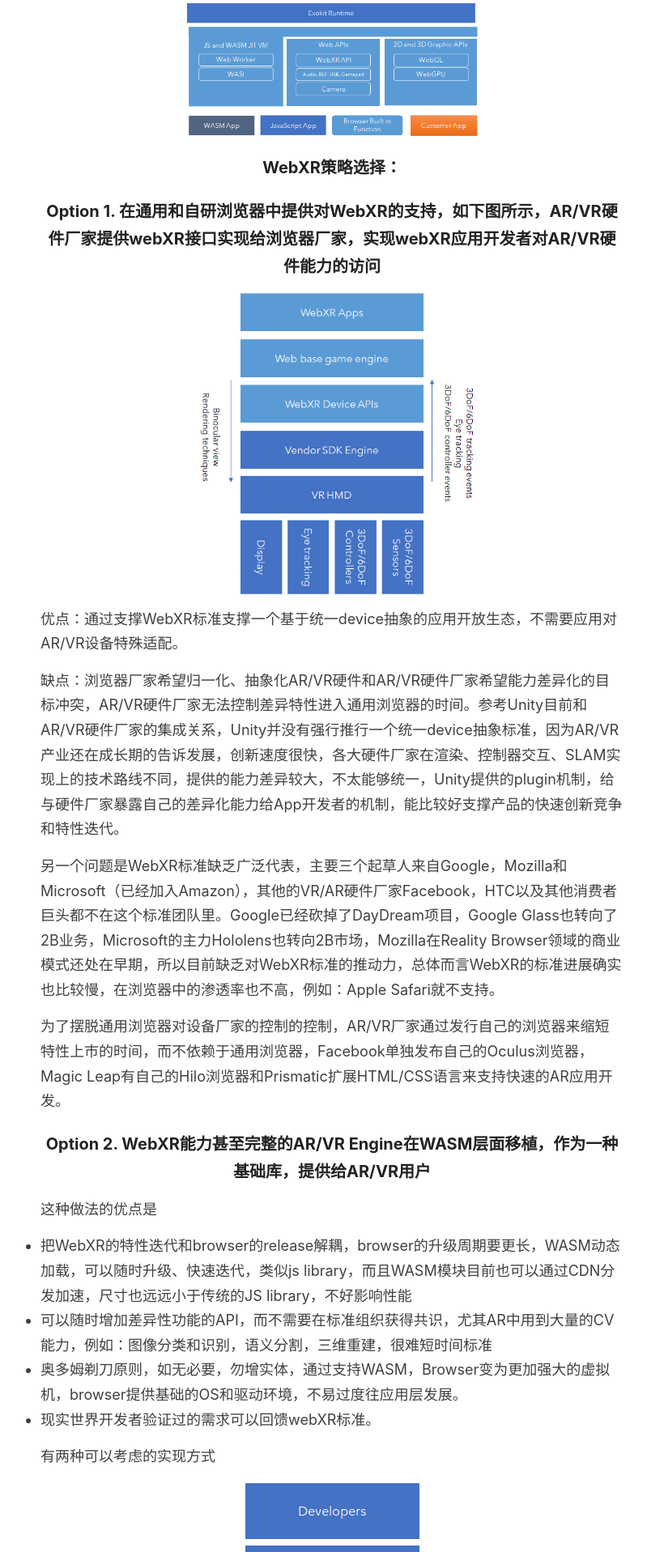
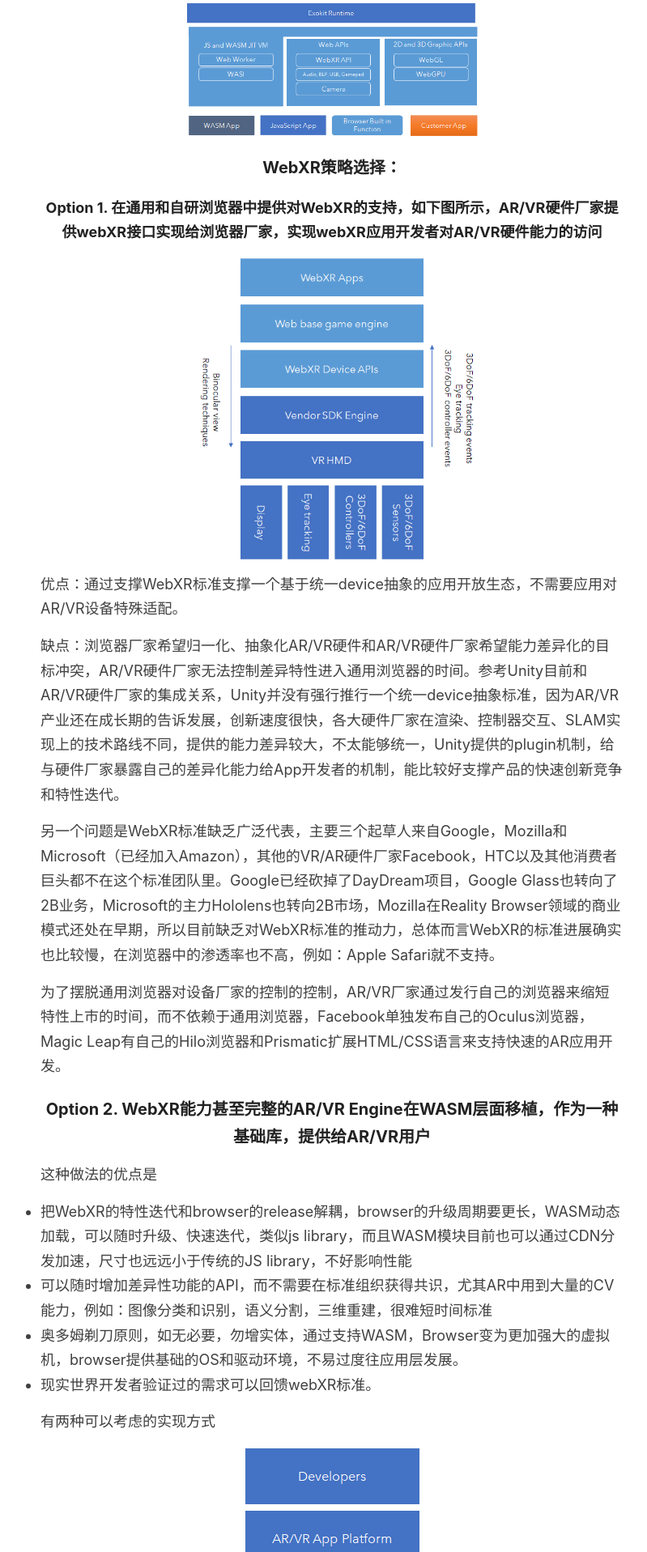
Before and after one commit to sbagga/mistyminds, a Jekyll site: the page built from _posts/2020-04-29-基于开放Web技术的ARVR应用开发平台.md, in a window 1280 px wide. Shown: the part 3163-5080 px from the top of the page at 81% size, without its empty margins (230-1029 px from the left). Built offline with Jekyll 4.4.1, drawn with Linux system fonts in a browser that asks for light colours.

```diff
--- a/_posts/2020-04-29-基于开放Web技术的ARVR应用开发平台.md
+++ b/_posts/2020-04-29-基于开放Web技术的ARVR应用开发平台.md
@@ -64,7 +64,7 @@ WebXR是W3C支持的AR/VR设备API标准，旨在提供一个标注化的AR/VR
 
 ### WebXR策略选择：
 
-### Option 1. 在通用和自研浏览器中提供对WebXR的支持，如下图所示，AR/VR硬件厂家提供webXR接口实现给浏览器厂家，实现webXR应用开发者对AR/VR硬件能力的访问
+#### Option 1. 在通用和自研浏览器中提供对WebXR的支持，如下图所示，AR/VR硬件厂家提供webXR接口实现给浏览器厂家，实现webXR应用开发者对AR/VR硬件能力的访问
 
 ![浏览器中提供对WebXR的支持](../images/webXR-integration.png)
 
@@ -97,7 +97,7 @@ WebXR是W3C支持的AR/VR设备API标准，旨在提供一个标注化的AR/VR
 这种方式不需要在平台安装和运行AR/VR Engine，需要调用web API提供的USB，Bluetooth和网络能力。
 
 
-### 基于开放WEB架构的AR/VR应用开发平台构想
+#### 基于开放WEB架构的AR/VR应用开发平台构想
 
 WASM引入到浏览器，创造出现两个不同的计算平台，可以更好的适配现在和未来的互联网应用场景，应用的演进可以逐步切换，同时支持传统的2D媒体内容的数字互联网和面向AR/VR，大规模3D模拟计算的Mixed Reality互联网。当然，Webassembly的发展虽然如火如荼，但是因为太新，还完全不能和Javascript第一计算平面的生态相提并论，AR/VR应用的开放平台，如何在这两个计算平面之间做取舍和抉择，能达到性能和生态重用的平衡是一个架构要考虑的重要问题。
 
```
